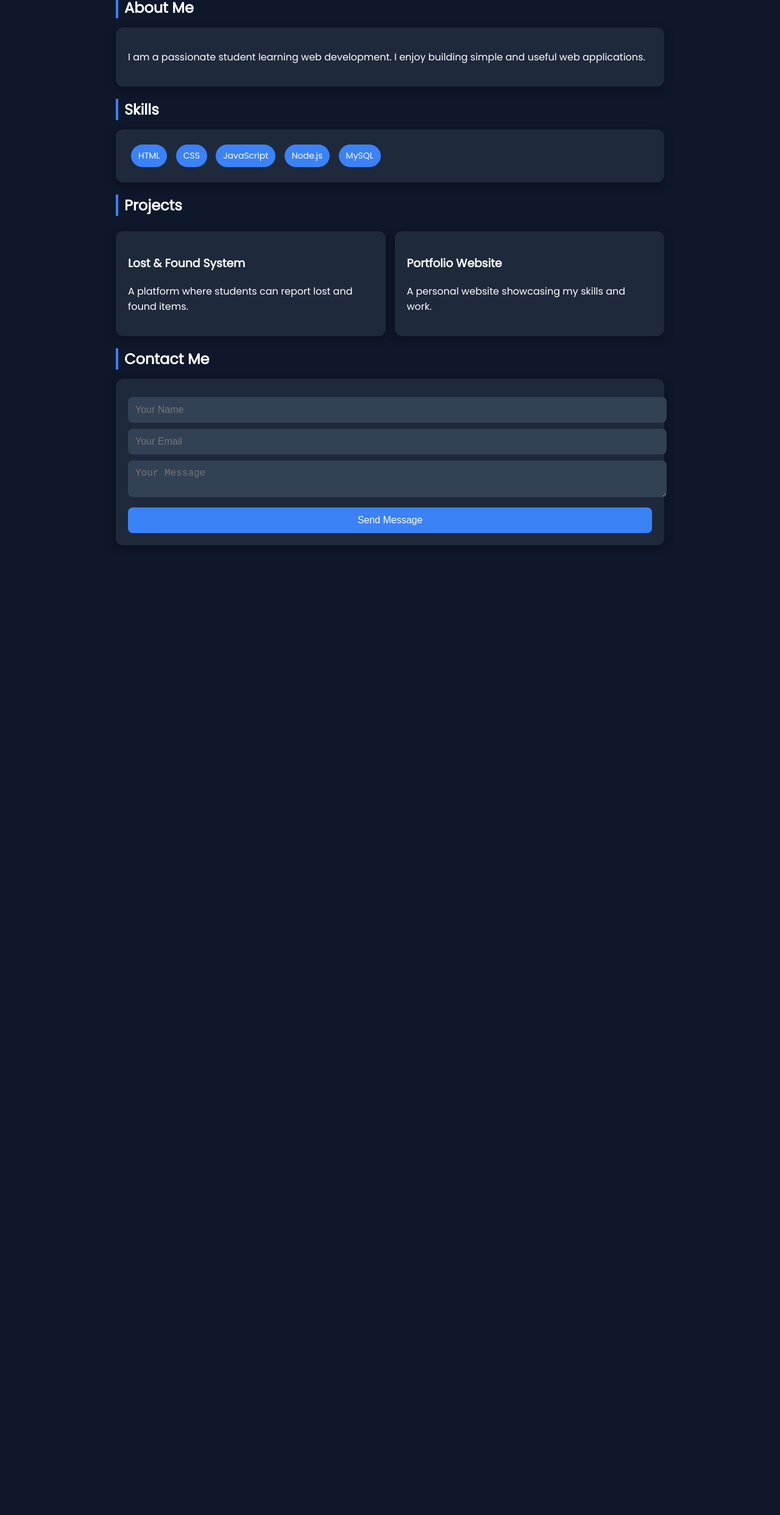
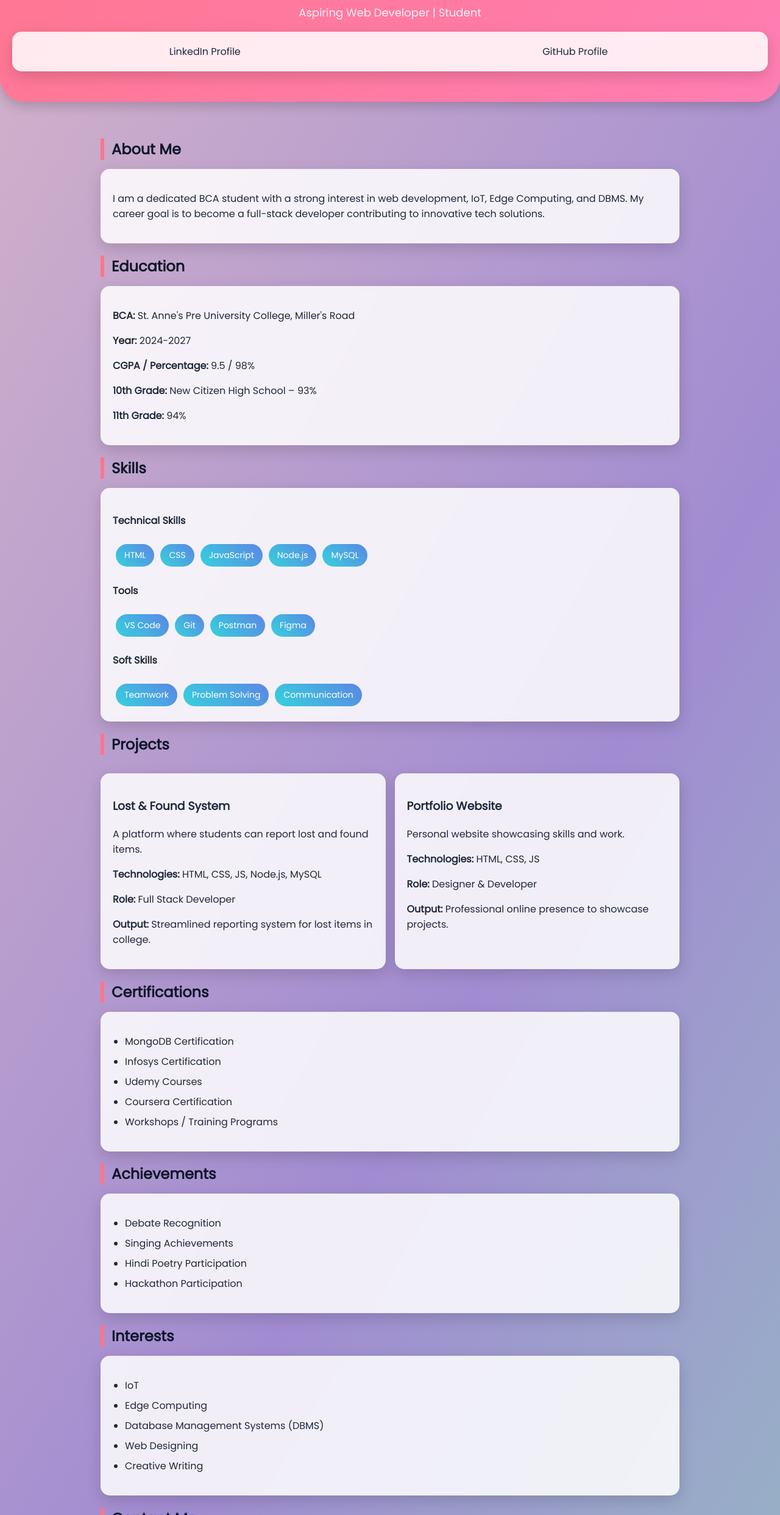
Before and after one commit to tahira082007/portfolio-fullstackk, a website: page Frontend/index.html in a window 1280 px wide. Shown: the part 316-2800 px from the top of the page at 61% size. Before the commit the page ends 1250 px from the top, so only its background shows below. Drawn offline with Linux system fonts and the light colour scheme.

Commit message:
Update profile picture source and add profile.png

```diff
--- a/Frontend/index.html
+++ b/Frontend/index.html
@@ -9,115 +9,174 @@
     body {
       margin: 0;
       font-family: 'Poppins', sans-serif;
-      background: #0f172a;
-      color: white;
+      background: linear-gradient(120deg, #ff9a9e, #fad0c4, #a18cd1, #84fab0);
+      background-size: 300% 300%;
+      animation: bgMove 10s ease infinite;
+      color: #1e293b;
+    }
+
+    @keyframes bgMove {
+      0% { background-position: 0% 50%; }
+      50% { background-position: 100% 50%; }
+      100% { background-position: 0% 50%; }
     }
 
     header {
       text-align: center;
-      padding: 60px 20px;
-      background: linear-gradient(135deg, #1e293b, #3b82f6);
+      padding: 50px 20px;
+      background: linear-gradient(135deg, #ff758c, #ff7eb3);
+      color: white;
+      border-bottom-left-radius: 40px;
+      border-bottom-right-radius: 40px;
+      box-shadow: 0 6px 20px rgba(0,0,0,0.2);
     }
 
-    h1 {
-      font-size: 45px;
-      margin: 0;
+    header img {
+      width: 140px;
+      height: 140px;
+      border-radius: 50%;
+      border: 4px solid white;
+      object-fit: cover;
+      margin-bottom: 15px;
     }
 
-    header p {
-      font-size: 18px;
-      opacity: 0.8;
-    }
+    h1 { font-size: 50px; margin: 10px 0; }
+    header p { font-size: 18px; opacity: 0.9; }
 
-    section {
-      padding: 40px 20px;
-      max-width: 900px;
-      margin: auto;
-    }
+    section { padding: 40px 20px; max-width: 950px; margin: auto; }
 
     h2 {
-      margin-bottom: 10px;
-      border-left: 4px solid #3b82f6;
-      padding-left: 10px;
+      margin-bottom: 15px;
+      padding-left: 12px;
+      border-left: 6px solid #ff758c;
+      color: #0f172a;
     }
 
     .card {
-      background: #1e293b;
+      background: rgba(255, 255, 255, 0.85);
       padding: 20px;
-      border-radius: 12px;
+      border-radius: 15px;
       margin-top: 15px;
-      box-shadow: 0 4px 15px rgba(0,0,0,0.3);
+      backdrop-filter: blur(10px);
+      box-shadow: 0 8px 25px rgba(0,0,0,0.15);
+      transition: transform 0.3s, box-shadow 0.3s;
+    }
+
+    .card:hover {
+      transform: translateY(-5px);
+      box-shadow: 0 12px 30px rgba(0,0,0,0.25);
     }
 
     .skills span {
       display: inline-block;
-      background: #3b82f6;
-      padding: 8px 12px;
+      background: linear-gradient(45deg, #36d1dc, #5b86e5);
+      color: white;
+      padding: 8px 14px;
       margin: 5px;
-      border-radius: 20px;
+      border-radius: 25px;
       font-size: 14px;
+      transition: transform 0.2s;
     }
 
-    .projects {
-      display: grid;
-      grid-template-columns: 1fr 1fr;
-      gap: 15px;
+    .skills span:hover { transform: scale(1.1); }
+
+    .projects, .links { display: grid; grid-template-columns: 1fr 1fr; gap: 15px; }
+
+    ul { padding-left: 20px; }
+    li { margin-bottom: 8px; }
+
+    input, textarea {
+      width: 100%;
+      padding: 12px;
+      margin-top: 10px;
+      border-radius: 10px;
+      border: 1px solid #ccc;
+      font-size: 16px;
     }
 
-    input, textarea, button {
+    button {
       width: 100%;
       padding: 12px;
       margin-top: 10px;
       border: none;
-      border-radius: 8px;
+      border-radius: 10px;
       font-size: 16px;
-    }
-
-    input, textarea {
-      background: #334155;
-      color: white;
-    }
-
-    button {
-      background: #3b82f6;
+      background: linear-gradient(45deg, #ff758c, #ff7eb3);
       color: white;
       cursor: pointer;
       transition: 0.3s;
     }
 
     button:hover {
-      background: #2563eb;
+      background: linear-gradient(45deg, #36d1dc, #5b86e5);
+      transform: scale(1.05);
     }
 
     footer {
       text-align: center;
       padding: 20px;
-      background: #1e293b;
-      margin-top: 30px;
+      background: linear-gradient(135deg, #5b86e5, #36d1dc);
+      color: white;
+      margin-top: 40px;
+      border-top-left-radius: 40px;
+      border-top-right-radius: 40px;
     }
+
+    @media(max-width: 768px) {
+      .projects, .links { grid-template-columns: 1fr; }
+      h1 { font-size: 35px; }
+    }
+
+    a { text-decoration: none; color: #1e293b; }
+    a:hover { text-decoration: underline; }
   </style>
 </head>
 
 <body>
 
 <header>
+  <img src="../profile.png" alt="Tahira Photo">
   <h1>Tahira</h1>
   <p>Aspiring Web Developer | Student</p>
+  <div class="links card">
+    <a href="https://www.linkedin.com/in/tahira-4a8764382" target="_blank">LinkedIn Profile</a>
+    <a href="https://github.com/tahira082007" target="_blank">GitHub Profile</a>
+  </div>
 </header>
 
 <section>
+
   <h2>About Me</h2>
   <div class="card">
-    <p>I am a passionate student learning web development. I enjoy building simple and useful web applications.</p>
+    <p>
+      I am a dedicated BCA student with a strong interest in web development, IoT, Edge Computing, and DBMS.
+      My career goal is to become a full-stack developer contributing to innovative tech solutions.
+    </p>
+  </div>
+
+  <h2>Education</h2>
+  <div class="card">
+    <p><strong>BCA:</strong> St. Anne's Pre University College, Miller's Road</p>
+    <p><strong>Year:</strong> 2024-2027</p>
+    <p><strong>CGPA / Percentage:</strong> 9.5 / 98%</p>
+    <p><strong>10th Grade:</strong> New Citizen High School – 93%</p>
+    <p><strong>11th Grade:</strong> 94%</p>
   </div>
 
   <h2>Skills</h2>
-  <div class="card skills">
-    <span>HTML</span>
-    <span>CSS</span>
-    <span>JavaScript</span>
-    <span>Node.js</span>
-    <span>MySQL</span>
+  <div class="card">
+    <h4>Technical Skills</h4>
+    <div class="skills">
+      <span>HTML</span><span>CSS</span><span>JavaScript</span><span>Node.js</span><span>MySQL</span>
+    </div>
+    <h4>Tools</h4>
+    <div class="skills">
+      <span>VS Code</span><span>Git</span><span>Postman</span><span>Figma</span>
+    </div>
+    <h4>Soft Skills</h4>
+    <div class="skills">
+      <span>Teamwork</span><span>Problem Solving</span><span>Communication</span>
+    </div>
   </div>
 
   <h2>Projects</h2>
@@ -125,11 +184,49 @@
     <div class="card">
       <h3>Lost & Found System</h3>
       <p>A platform where students can report lost and found items.</p>
+      <p><strong>Technologies:</strong> HTML, CSS, JS, Node.js, MySQL</p>
+      <p><strong>Role:</strong> Full Stack Developer</p>
+      <p><strong>Output:</strong> Streamlined reporting system for lost items in college.</p>
     </div>
     <div class="card">
       <h3>Portfolio Website</h3>
-      <p>A personal website showcasing my skills and work.</p>
+      <p>Personal website showcasing skills and work.</p>
+      <p><strong>Technologies:</strong> HTML, CSS, JS</p>
+      <p><strong>Role:</strong> Designer & Developer</p>
+      <p><strong>Output:</strong> Professional online presence to showcase projects.</p>
     </div>
+  </div>
+
+  <h2>Certifications</h2>
+  <div class="card">
+    <ul>
+      <li>MongoDB Certification</li>
+      <li>Infosys Certification</li>
+      <li>Udemy Courses</li>
+      <li>Coursera Certification</li>
+      <li>Workshops / Training Programs</li>
+    </ul>
+  </div>
+
+  <h2>Achievements</h2>
+  <div class="card">
+    <ul>
+      <li>Debate Recognition</li>
+      <li>Singing Achievements</li>
+      <li>Hindi Poetry Participation</li>
+      <li>Hackathon Participation</li>
+    </ul>
+  </div>
+
+  <h2>Interests</h2>
+  <div class="card">
+    <ul>
+      <li>IoT</li>
+      <li>Edge Computing</li>
+      <li>Database Management Systems (DBMS)</li>
+      <li>Web Designing</li>
+      <li>Creative Writing</li>
+    </ul>
   </div>
 
   <h2>Contact Me</h2>
@@ -141,31 +238,39 @@
       <button type="submit">Send Message</button>
     </form>
   </div>
+
 </section>
 
+<footer>
+  <p>© 2026 Tahira | Portfolio</p>
+</footer>
+
 <script>
-document.getElementById("contactForm").addEventListener("submit", function(e) {
+document.getElementById("contactForm").addEventListener("submit", async function(e) {
   e.preventDefault();
 
-  const formData = new FormData(this);
-
-  const data = {
-    name: formData.get("name"),
-    email: formData.get("email"),
-    message: formData.get("message")
+  const formData = {
+    name: this.name.value,
+    email: this.email.value,
+    message: this.message.value
   };
 
-  // ✅ FIXED: using localhost
-  fetch("http://localhost:3000/submit", {
-    method: "POST",
-    headers: {
-      "Content-Type": "application/json"
-    },
-    body: JSON.stringify(data)
-  })
-  .then(res => res.text())
-  .then(data => alert(data))
-  .catch(err => alert("Error sending data"));
+  console.log("Sending:", formData);
+
+  try {
+    const response = await fetch("http://localhost:3000/submit", {
+      method: "POST",
+      headers: {"Content-Type": "application/json"},
+      body: JSON.stringify(formData)
+    });
+
+    const data = await response.text();
+    alert(data);
+
+  } catch (error) {
+    console.error(error);
+    alert("Error ❌");
+  }
 });
 </script>
 
```
Also changed, not shown: backend/server.js (+11 -17 lines), profile.png (added).
